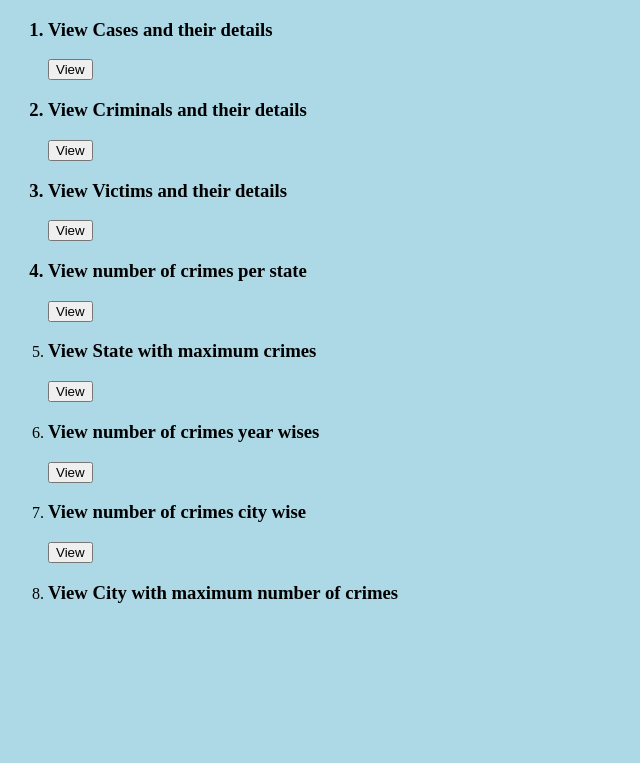
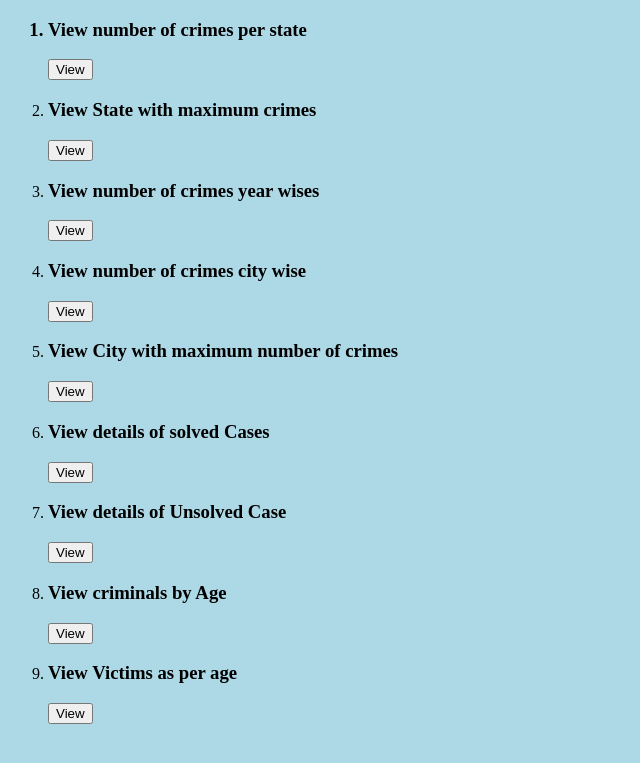
Before and after one commit to H58L/Criminal_Records_and_Court_Cases, a PHP site: page /queries.php in a window 1280 px wide. Shown: the top 763 px of the page, without its empty margins (0-640 px from the left). Run offline with PHP 8.4, Linux system fonts and the light colour scheme; a stand-in replaces the project's code that opens the database connection.

Commit message:
Update queries.php

```diff
--- a/queries.php
+++ b/queries.php
@@ -17,97 +17,6 @@ include "conn.php";
 <div class="container">
 <form action="" method="POST">
     <ol>
-        <div class="input field">
-<h3><li>View Cases and their details</h3></li>
-<input type="submit" name="query_4" value="View">
-
-
-
-        <?php
-if(isset($_POST['query_4']))
-{
-    $sql=" SELECT * from cases;";
-    $result= mysqli_query($con,$sql);
-
-    if (!$result) {
-        echo "FAILED";
-        die("Query failed: " . mysqli_error($con));
-        exit();
-
-    }
-
-    echo "<table>";
-    echo "<tr><th>CaseID</th><th>CourtName</th><th>JudgeName</th><th>CaseType</th><th>HearingDate</th><th>Case_Status</th></tr>";
-    while ($row = mysqli_fetch_assoc($result)) {
-        echo "<tr><td>".$row['CaseID']."</td><td>".$row['CourtName']."</td><td>".$row['JudgeName']."</td><td>".$row['CaseType']."</td><td>".$row['HearingDate']."</td><td>".$row['Case_Status']."</td></tr>";
-    }
-    echo "</table>";
-}
-
-?>
-</div>
-
-<div class="input field">
-<h3><li>View Criminals and their details</h3></li>
-<input type="submit" name="query_5" value="View">
-
-
-
-        <?php
-if(isset($_POST['query_5']))
-{
-    $sql=" SELECT * from criminal;";
-    $result= mysqli_query($con,$sql);
-
-    if (!$result) {
-        echo "FAILED";
-        die("Query failed: " . mysqli_error($con));
-        exit();
-
-    }
-
-    echo "<table>";
-    echo "<tr><th>CriminalID</th><th>CrimeID</th><th>FirstName</th><th>LastName</th><th>Gender</th><th>DOB</th><th>PhoneNumber</th><th>AadhaarNumber</th><th>State</th><th>City</th><th>Pincode</th></tr>";
-    while ($row = mysqli_fetch_assoc($result)) {
-        echo "<tr><td>".$row['CriminalID']."</td><td>".$row['CrimeID']."</td><td>".$row['FirstName']."</td><td>".$row['LastName']."</td><td>".$row['Gender']."</td><td>".$row['DOB']."</td><td>".$row['PhoneNumber']."</td><td>".$row['AadhaarNumber']."</td><td>".$row['States']."</td><td>".$row['City']."</td><td>".$row['Pincode']."</td></tr>";
-    }
-    echo "</table>";
-}
-
-?>
-</div>
-
-
-<div class="input field">
-<h3><li>View Victims and their details</h3></li>
-<input type="submit" name="query_6" value="View">
-
-
-
-        <?php
-if(isset($_POST['query_6']))
-{
-    $sql=" SELECT * from victim;";
-    $result= mysqli_query($con,$sql);
-
-    if (!$result) {
-        echo "FAILED";
-        die("Query failed: " . mysqli_error($con));
-        exit();
-
-    }
-
-    echo "<table>";
-    echo "<tr><th>VictimID</th><th>CrimeID</th><th>FirstName</th><th>LastName</th><th>Gender</th><th>DOB</th><th>PhoneNumber</th><th>AadhaarNumber</th><th>State</th><th>City</th><th>Pincode</th></tr>";
-    while ($row = mysqli_fetch_assoc($result)) {
-        echo "<tr><td>".$row['VictimID']."</td><td>".$row['CrimeID']."</td><td>".$row['firstname']."</td><td>".$row['lastname']."</td><td>".$row['Gender']."</td><td>".$row['DOB']."</td><td>".$row['PhoneNo']."</td><td>".$row['AadhaarNumber']."</td><td>".$row['States']."</td><td>".$row['City']."</td><td>".$row['Pincode']."</td></tr>";
-    }
-    echo "</table>";
-}
-
-?>
-</div>
-
 
 <div class="input field">
 
@@ -263,11 +172,191 @@ if(isset($_POST['query_5']))
 }
 
 ?>
+</div>
+
+<div class="input field">
+
+<li><h3>View City with maximum number of crimes</h3></li>
+<input type="submit" name="query_6" Value="View">
+<?php
+if(isset($_POST['query_6']))
+{
+    $sql="SELECT City, COUNT(*) as num_crimes
+    FROM crime
+    GROUP BY City
+    ORDER BY num_crimes  DESC LIMIT 1
+    ";
+    $result= mysqli_query($con,$sql);
+
+    if (!$result) {
+        echo "FAILED";
+        die("Query failed: " . mysqli_error($con));
+        exit();
+
+    }
+    // else{
+    //     header("Location: queries.php");
+    //      exit();
+    // }
+
+    // Display the results
+    echo "<table>";
+    echo "<tr><th>City</th><th>Number of Crimes</th></tr>";
+    while ($row = mysqli_fetch_assoc($result)) {
+        echo "<tr><td>".$row['City']."</td><td>".$row['num_crimes']."</td></tr>";
+    }
+    echo "</table>";
+
+}
+
+?>
+
+
+</div>
+<div class ="input field">
+<li><h3>View details of solved Cases</h3>
+<input type="submit" name="query_7" Value="View">
+
+<?php
+$stat="SOLVED";
+if(isset($_POST['query_7']))
+{
+    $sql=" SELECT * FROM cases WHERE case_status = 'SOLVED' ";
+
+    $result= mysqli_query($con,$sql);
+
+    if (!$result) {
+        echo "FAILED";
+        die("Query failed: " . mysqli_error($con));
+        exit();
+
+    }
+    // else{
+    //     header("Location: queries.php");
+    //      exit();
+    // }
+
+    // Display the results
+    echo "<table>";
+    echo "<tr><th>CaseID</th><th>CourtName</th><th>JudgeName</th><th>CaseType</th><th>HearingDate</th><th>CaseStatus</th></tr>";
+    while ($row = mysqli_fetch_assoc($result)) {
+        echo "<tr><td>".$row['CaseID']."</td><td>".$row['CourtName']."</td><td>".$row['JudgeName']."</td><td>".$row['CaseType']."</td><td>".$row['HearingDate']."</td><td>".$row['case_status']."</td></tr>";
+    }
+    echo "</table>";
+
+}
+
+?>
+
+</div>
+
+<div class="input fields">
+    <li><h3>View details of Unsolved Case</h3></li>
+    <input type="submit" name="query_8" value="View">
+
+<?php
+
+if(isset($_POST['query_8']))
+{
+    $sql=" SELECT * FROM cases WHERE case_status = 'UNSOLVED' ";
+
+    $result= mysqli_query($con,$sql);
+
+    if (!$result) {
+        echo "FAILED";
+        die("Query failed: " . mysqli_error($con));
+        exit();
+
+    }
+    // else{
+    //     header("Location: queries.php");
+    //      exit();
+    // }
+
+    // Display the results
+    echo "<table>";
+    echo "<tr><th>CaseID</th><th>CourtName</th><th>JudgeName</th><th>CaseType</th><th>HearingDate</th><th>CaseStatus</th></tr>";
+    while ($row = mysqli_fetch_assoc($result)) {
+        echo "<tr><td>".$row['CaseID']."</td><td>".$row['CourtName']."</td><td>".$row['JudgeName']."</td><td>".$row['CaseType']."</td><td>".$row['HearingDate']."</td><td>".$row['case_status']."</td></tr>";
+    }
+    echo "</table>";
+
+}
+
+?>
+
 
 </div>
 <div class="input field">
+    <li><h3>View criminals by Age</h3></li>
+    <input type="submit" name="query_9" value="View">
+    <?php
 
-<li><h3>View City with maximum number of crimes</h3></li>
+if(isset($_POST['query_9']))
+{
+    $sql=" SELECT CriminalID,CrimeID,FirstName,LastName, YEAR(CURDATE()) - YEAR(criminal_dob) AS age FROM criminal3 ORDER BY age ";
+
+    $result= mysqli_query($con,$sql);
+
+    if (!$result) {
+        echo "FAILED";
+        die("Query failed: " . mysqli_error($con));
+        exit();
+
+    }
+    // else{
+    //     header("Location: queries.php");
+    //      exit();
+    // }
+
+    // Display the results
+    echo "<table>";
+    echo "<tr><th>CriminalID</th><th>CrimeID</th><th>FirstName</th><th>LastName</th><th>age</th></tr>";
+    while ($row = mysqli_fetch_assoc($result)) {
+        echo "<tr><td>".$row['CriminalID']."</td><td>".$row['CrimeID']."</td><td>".$row['FirstName']."</td><td>".$row['LastName']."</td><td>".$row['age']."</td></tr>";
+    }
+    echo "</table>";
+
+}
+
+?>
+
+</div>
+<div class="input field">
+    <li><h3>View Victims as per age </h3>
+    </li>
+<input type="submit" name="query_10" value="View">
+
+<?php
+
+if(isset($_POST['query_10']))
+{
+    $sql=" SELECT VictimID,CrimeID,firstname,lastname, YEAR(CURDATE()) - YEAR(Victim_DOB) AS age FROM victimm ORDER BY age ";
+
+    $result= mysqli_query($con,$sql);
+
+    if (!$result) {
+        echo "FAILED";
+        die("Query failed: " . mysqli_error($con));
+        exit();
+
+    }
+    // else{
+    //     header("Location: queries.php");
+    //      exit();
+    // }
+
+    // Display the results
+    echo "<table>";
+    echo "<tr><th>VictimID</th><th>CrimeID</th><th>FirstName</th><th>LastName</th><th>age</th></tr>";
+    while ($row = mysqli_fetch_assoc($result)) {
+        echo "<tr><td>".$row['VictimID']."</td><td>".$row['CrimeID']."</td><td>".$row['firstname']."</td><td>".$row['lastname']."</td><td>".$row['age']."</td></tr>";
+    }
+    echo "</table>";
+
+}
+
+?>
 
 </div>
 
```
